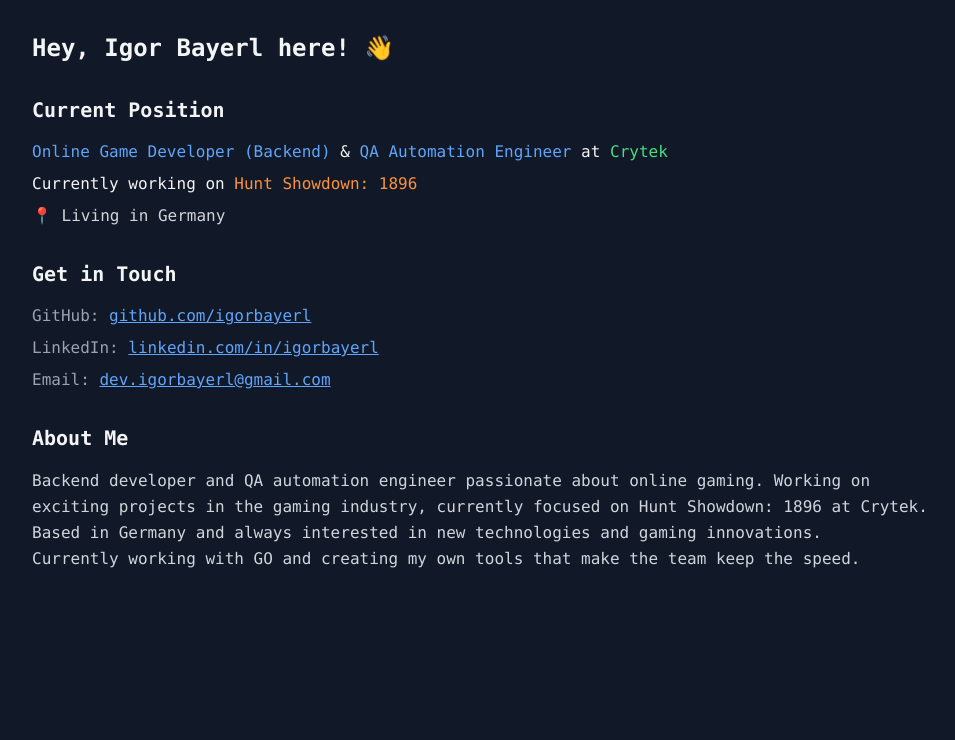
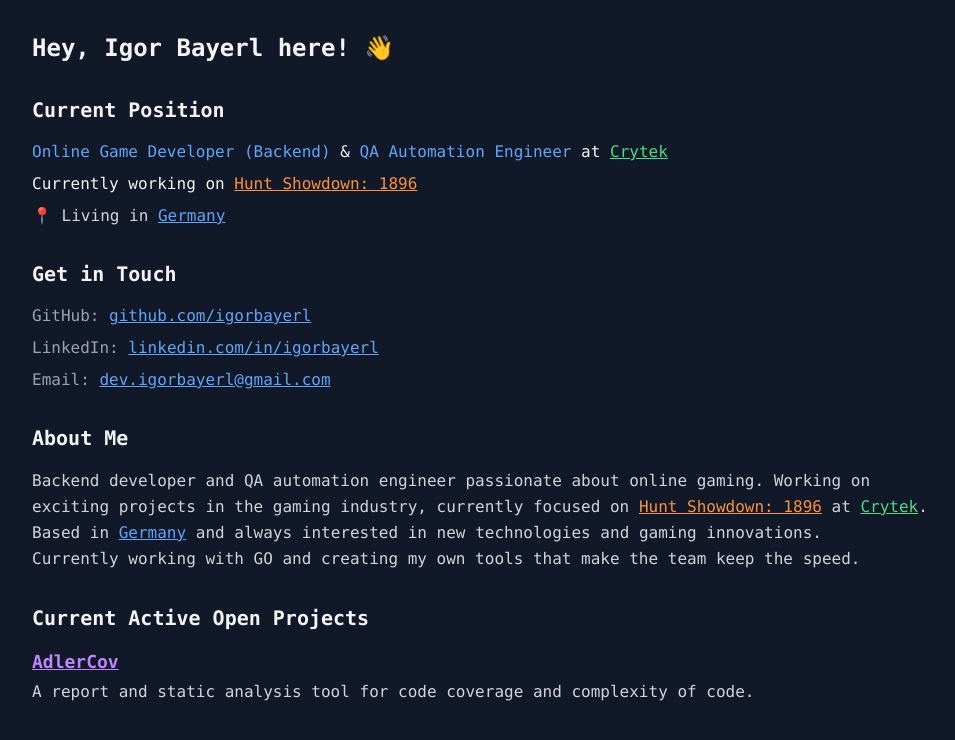
Before and after one commit to IgorBayerl/who_is_igorbayerl, a Next.js app: page / in a window 1280 px wide. Shown: the top 740 px of the page, without its empty margins (160-1115 px from the left). Built offline with nearby package versions, Linux system fonts and the light colour scheme.

Commit message:
add links to main page

```diff
--- a/src/pages/index.tsx
+++ b/src/pages/index.tsx
@@ -15,13 +15,37 @@
               Online Game Developer (Backend)
             </span>{' '}
             & <span className="text-blue-400">QA Automation Engineer</span> at{' '}
-            <span className="text-green-400">Crytek</span>
+            <a
+              href="https://www.crytek.com/"
+              className="text-green-400 hover:text-green-300 underline"
+              target="_blank"
+              rel="noopener noreferrer"
+            >
+              Crytek
+            </a>
           </p>
           <p className="mb-2">
             Currently working on{' '}
-            <span className="text-orange-400">Hunt Showdown: 1896</span>
+            <a
+              href="https://store.steampowered.com/app/594650/Hunt_Showdown/"
+              className="text-orange-400 hover:text-orange-300 underline"
+              target="_blank"
+              rel="noopener noreferrer"
+            >
+              Hunt Showdown: 1896
+            </a>
           </p>
-          <p className="text-gray-300">📍 Living in Germany</p>
+          <p className="text-gray-300">
+            📍 Living in{' '}
+            <a
+              href="https://www.google.com/maps/place/Frankfurt"
+              className="text-blue-400 hover:text-blue-300 underline"
+              target="_blank"
+              rel="noopener noreferrer"
+            >
+              Germany
+            </a>
+          </p>
         </div>
 
         {/* Contact */}
@@ -53,7 +77,7 @@
             <div>
               <span className="text-gray-400">Email:</span>{' '}
               <a
-                href="mailto:igorbayerl@gmail.com"
+                href="mailto:dev.igorbayerl@gmail.com"
                 className="text-blue-400 hover:text-blue-300 underline"
               >
                 dev.igorbayerl@gmail.com
@@ -68,7 +92,33 @@
           <p className="text-gray-300 leading-relaxed">
             Backend developer and QA automation engineer passionate about online
             gaming. Working on exciting projects in the gaming industry,
-            currently focused on Hunt Showdown: 1896 at Crytek. Based in Germany
+            currently focused on{' '}
+            <a
+              href="https://store.steampowered.com/app/594650/Hunt_Showdown/"
+              className="text-orange-400 hover:text-orange-300 underline"
+              target="_blank"
+              rel="noopener noreferrer"
+            >
+              Hunt Showdown: 1896
+            </a>{' '}
+            at{' '}
+            <a
+              href="https://www.crytek.com/"
+              className="text-green-400 hover:text-green-300 underline"
+              target="_blank"
+              rel="noopener noreferrer"
+            >
+              Crytek
+            </a>
+            . Based in{' '}
+            <a
+              href="https://www.google.com/maps/place/Frankfurt"
+              className="text-blue-400 hover:text-blue-300 underline"
+              target="_blank"
+              rel="noopener noreferrer"
+            >
+              Germany
+            </a>{' '}
             and always interested in new technologies and gaming innovations.
           </p>
           <p className="text-gray-300 leading-relaxed">
@@ -76,6 +126,27 @@
             team keep the speed.
           </p>
         </div>
+
+        {/* Current Active Open Projects */}
+        <div className="mb-8">
+          <h2 className="text-xl font-bold mb-4">
+            Current Active Open Projects
+          </h2>
+          <div>
+            <a
+              href="https://github.com/IgorBayerl/AdlerCov"
+              className="text-lg font-semibold text-purple-400 hover:text-purple-300 underline"
+              target="_blank"
+              rel="noopener noreferrer"
+            >
+              AdlerCov
+            </a>
+            <p className="text-gray-300 mt-1">
+              A report and static analysis tool for code coverage and complexity
+              of code.
+            </p>
+          </div>
+        </div>
       </div>
     </div>
   )
```
